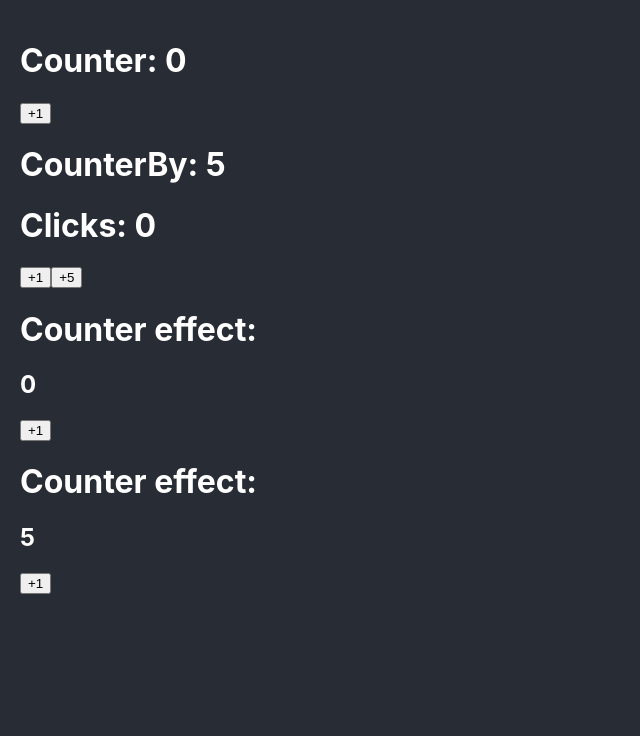
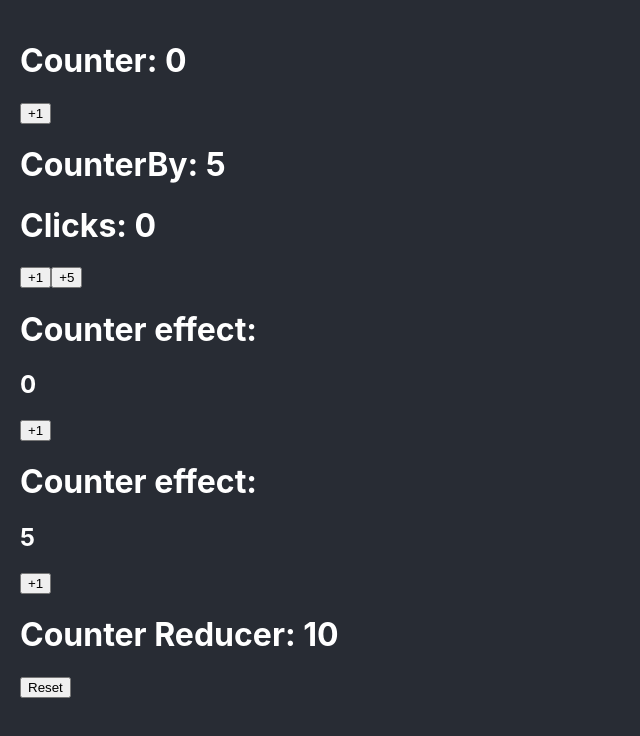
Before and after one commit to AbnirHencazs/react-pro, a React (Create React App) app: page / in a window 1280 px wide. Shown: the top 736 px of the page, without its empty margins (0-640 px from the left). Built offline with nearby package versions, Linux system fonts and the light colour scheme.

Commit message:
implement a useReducer

```diff
--- a/src/App.tsx
+++ b/src/App.tsx
@@ -2,6 +2,7 @@ import { Counter } from "./bases/Counter";
 import { CounterBy } from "./bases/CounterBy";
 import { CounterEffect } from './bases/CounterEffect';
 import { CounterHook } from "./bases/CounterHook";
+import { CounterReducerComponent } from "./bases/CounterReducer";
 
 function App() {
   return (
@@ -10,6 +11,7 @@ function App() {
       <CounterBy/>
       <CounterEffect/>
       <CounterHook/>
+      <CounterReducerComponent/>
     </>
   );
 }
--- /dev/null
+++ b/src/bases/CounterReducer.tsx
@@ -0,0 +1,41 @@
+import { useReducer, useState } from "react"
+
+interface CounterState {
+    counter: number;
+    previous: number;
+    changes: number;
+}
+const INITIAL_STATE: CounterState = {
+    counter: 10,
+    previous: 15,
+    changes: 20
+}
+
+type CounterAction =
+    | { type: 'increaseBy', payload: { value: number } }
+    | { type: 'reset' }
+
+const counterReducer = (state: CounterState, action: CounterAction): CounterState => {
+    switch (action.type) {
+        case 'reset':
+            return{
+                changes: 0,
+                counter: 0,
+                previous: 0
+            }
+        default:
+            return state;
+    }
+}
+
+export const CounterReducerComponent = () => {
+    const [ { counter }, dispatch ] = useReducer( counterReducer, INITIAL_STATE )
+    return(
+        <>
+            <h1>Counter Reducer: { counter }</h1>
+            <button onClick={ () => dispatch({ type: 'reset'}) }>
+                Reset
+            </button>
+        </>
+    )
+}
```
